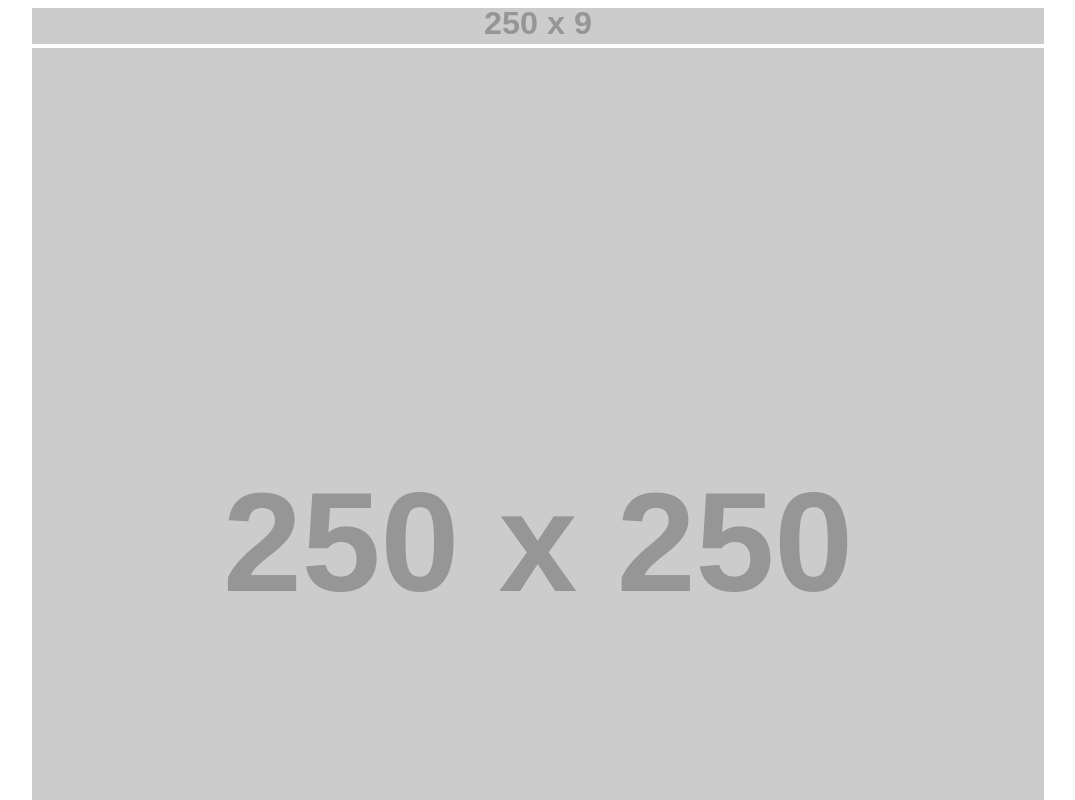
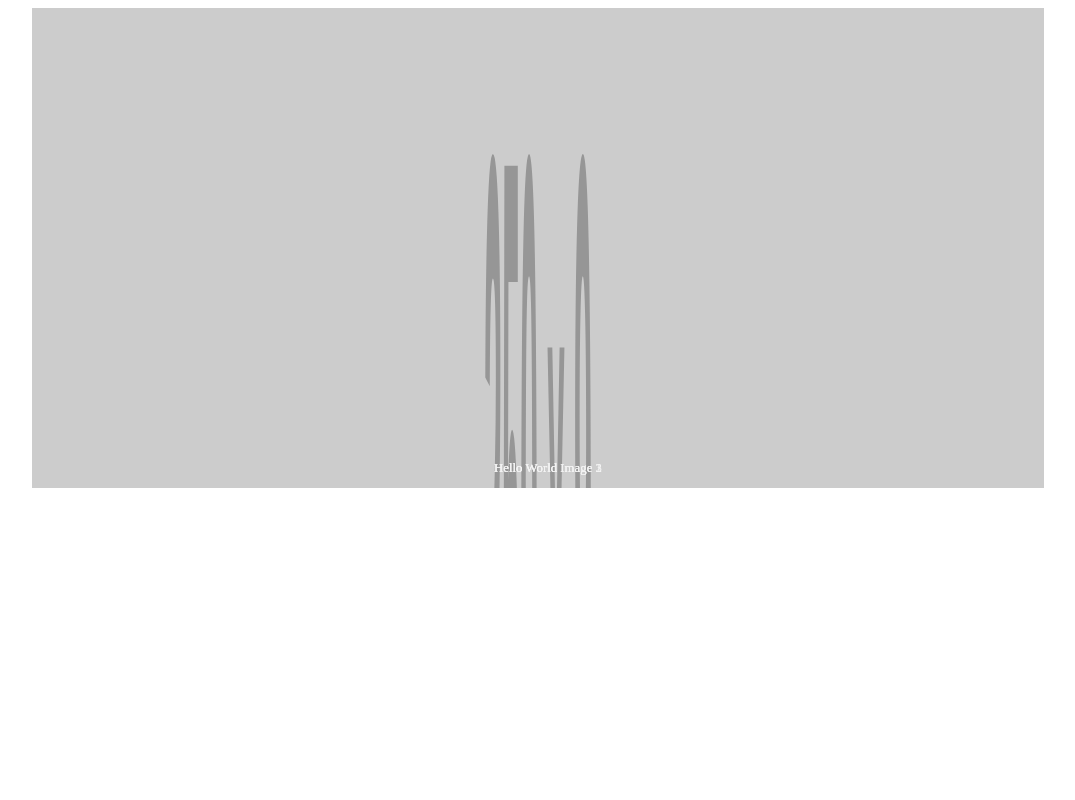
Before and after one commit to muratkilic1978/slideshow-carousel-js, a plain HTML site: page index.html in a window 1280 px wide. Shown: the top 800 px of the page, without its empty margins (102-1177 px from the left). Drawn offline with Linux system fonts and the light colour scheme; placeholder pictures from the web are drawn by us.

Commit message:
style.css  was modified

```diff
--- a/css/style.css
+++ b/css/style.css
@@ -1,3 +1,7 @@
+html, body {
+    height:100%;
+}
+
 .mySlides {
     display: none;
 }
@@ -12,7 +16,7 @@
 
 .slideContainer img {
     width: 100%;
-    height: 100%;
+    height: 100vw;
 }
 
 .dot {
```
